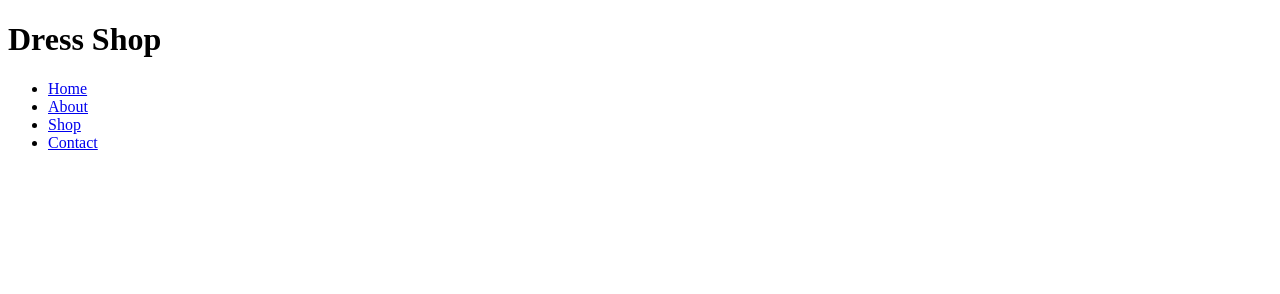
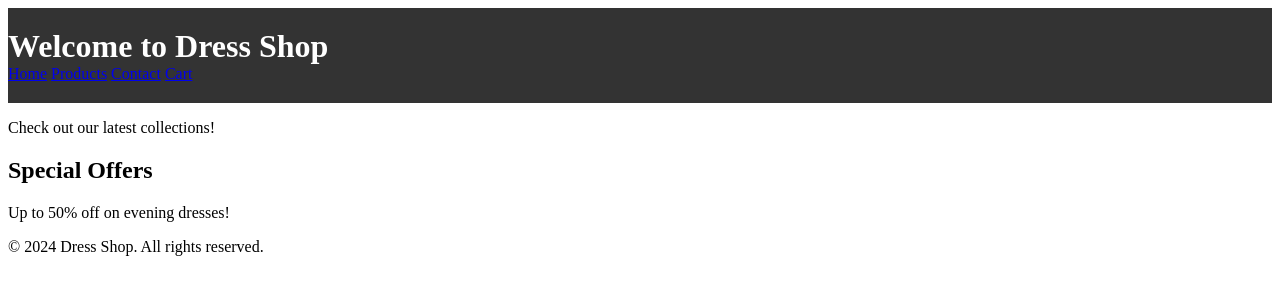
Before and after one commit to nazlijesaliu04/ProgWWW_24_Gr18, a plain HTML site: page index.html in a window 1280 px wide. Drawn offline with Linux system fonts and the light colour scheme.

Commit message:
Faqja e pare

```diff
--- a/index.html
+++ b/index.html
@@ -3,21 +3,30 @@
 <head>
     <meta charset="UTF-8">
     <meta name="viewport" content="width=device-width, initial-scale=1.0">
-    <title>Document</title>
+    <title>Dress Shop - Home</title>
+    <link rel="stylesheet" href="style.css">
 </head>
 <body>
     <header>
-        <div class="container">
-            <h1>Dress Shop</h1>
-            <nav>
-                <ul>
-                    <li><a href="#home">Home</a></li>
-                    <li><a href="#about">About</a></li>
-                    <li><a href="#shop">Shop</a></li>
-                    <li><a href="#contact">Contact</a></li>
-                </ul>
-            </nav>
-        </div>
+        <h1>Welcome to Dress Shop</h1>
+        <nav>
+            <a href="index.html">Home</a>
+            <a href="products.html">Products</a>
+            <a href="contact.html">Contact</a>
+            <a href="shopping-cart.html">Cart</a>
+        </nav>
     </header>
+    <main>
+        <section class="slider">
+            <p>Check out our latest collections!</p>
+        </section>
+        <section class="promotions">
+            <h2>Special Offers</h2>
+            <p>Up to 50% off on evening dresses!</p>
+        </section>
+    </main>
+    <footer>
+        <p>&copy; 2024 Dress Shop. All rights reserved.</p>
+    </footer>
 </body>
 </html>
--- /dev/null
+++ b/style.css
@@ -0,0 +1,28 @@
+header {
+    background-color: #333;
+    color: #fff;
+    padding: 20px 0;
+}
+
+header h1 {
+    display: inline;
+}
+
+header nav ul {
+    display: inline;
+    float: right;
+}
+
+header nav ul li {
+    display: inline;
+    margin: 0 10px;
+}
+
+header nav ul li a {
+    color: #fff;
+    text-decoration: none;
+}
+
+header nav ul li a:hover {
+    color: #ff6347;
+}
```
